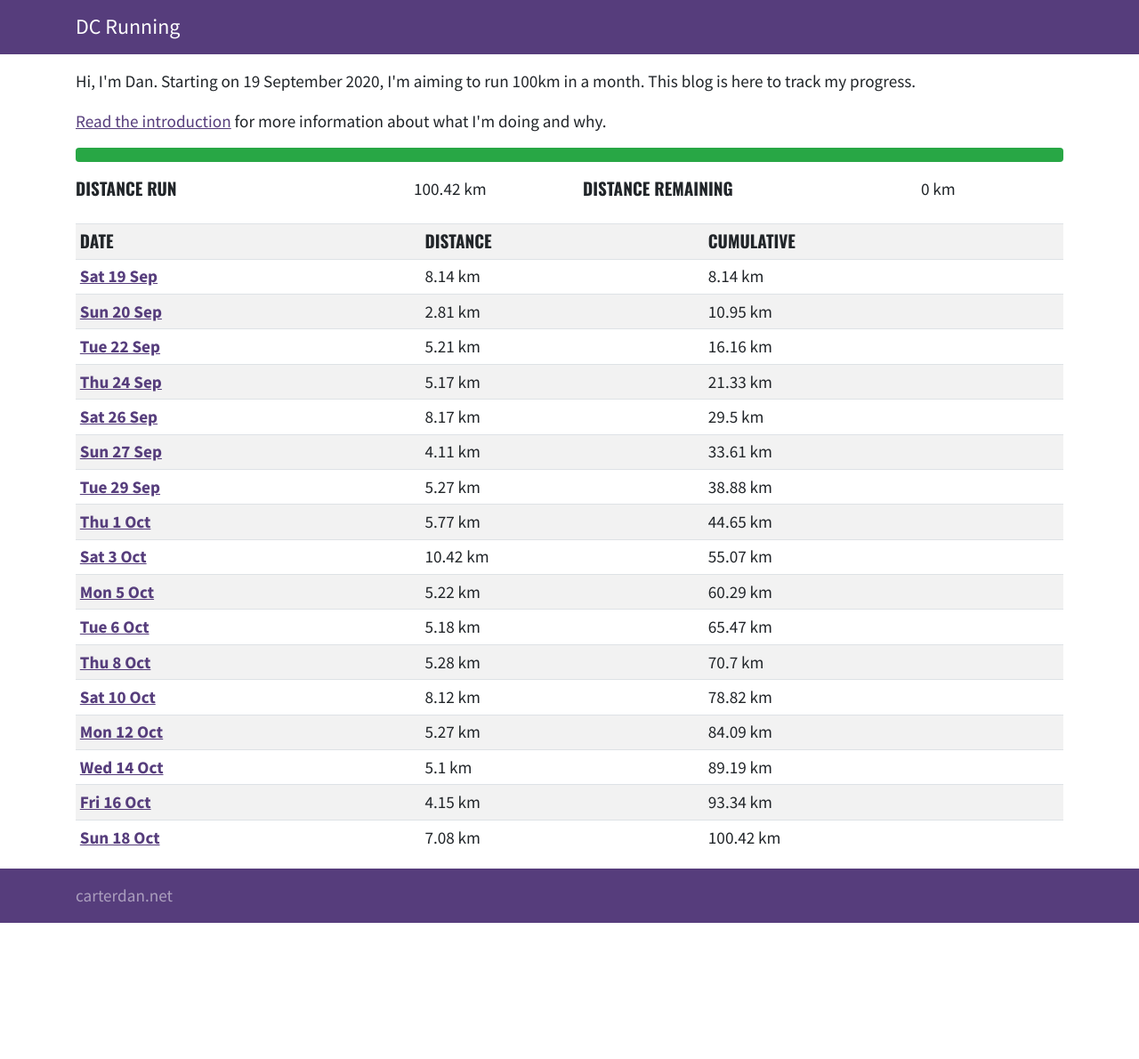
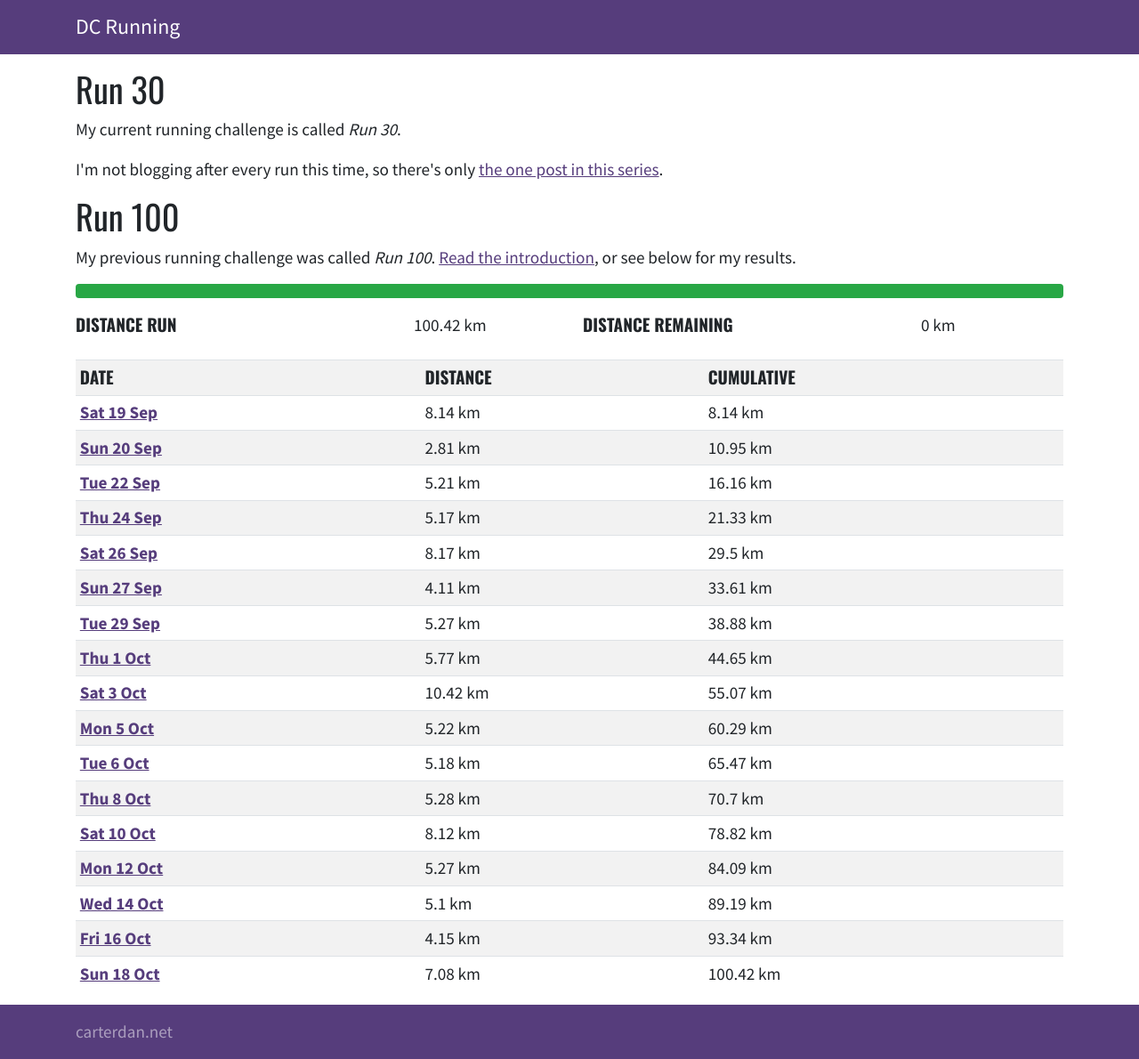
Before and after one commit to djcarter85/running, a Jekyll site: the page built from index.html, in a window 1280 px wide. Shown: the whole page at 89% size. Built offline with Jekyll 4.4.1, drawn with Linux system fonts in a browser that asks for light colours; nearby versions of some CDN libraries; before the commit the page ends 1037 px from its top, so only the background shows below that.

Commit message:
Modify blog for Run 30 challenge

```diff
--- a/_includes/progress.html
+++ b/_includes/progress.html
@@ -1,6 +1,6 @@
 <p>
 <div class="progress">
-  {% assign percentage = include.distance | divided_by: site.data.run100.target-distance | times: 100 | at_most: 100 %}
+  {% assign percentage = include.distance | divided_by: include.target | times: 100 | at_most: 100 %}
   <div class="progress-bar bg-success" role="progressbar" style="width: {{ percentage }}%">
   </div>
 </div>
--- a/_layouts/run.html
+++ b/_layouts/run.html
@@ -2,7 +2,7 @@
 layout: post
 ---
 
-{% include progress.html distance=page.cumulative-distance %}
+{% include progress.html distance=page.cumulative-distance target=site.data.run100.target-distance %}
 
 {{ content }}
 
--- a/index.html
+++ b/index.html
@@ -2,22 +2,32 @@
 layout: default
 ---
 <div class="container">
+
+  <h2>Run 30</h2>
+
   <p>
-    Hi, I'm Dan. Starting on 19 September 2020, I'm aiming to run 100km in a month. This blog is here to track my
-    progress.
+    My current running challenge is called <em>Run 30</em>.
   </p>
 
   <p>
-    <a href="/2020/09/18/intro/">Read the introduction</a> for more information about what I'm doing and why.
+    I'm not blogging after every run this time, so there's only <a href="/2021/05/16/run30/">the one post in this series</a>.
   </p>
 
-  {% include progress.html distance=site.data.run100.distance-run %}
+  <h2>Run 100</h2>
+
+  <p>
+    My previous running challenge was called <em>Run 100</em>.
+    <a href="/2020/09/18/intro/">Read the introduction</a>, or see below for my results.
+  </p>
+
+  {% include progress.html distance=site.data.run100.distance-run target=site.data.run100.target-distance %}
 
   <dl class="row">
     <dt class="col-sm-4">Distance run</dt>
     <dd class="col-sm-2">{{ site.data.run100.distance-run }} km</dd>
     <dt class="col-sm-4">Distance remaining</dt>
-    <dd class="col-sm-2">{{ site.data.run100.target-distance | minus: site.data.run100.distance-run | at_least: 0 }} km</dd>
+    <dd class="col-sm-2">{{ site.data.run100.target-distance | minus: site.data.run100.distance-run | at_least: 0 }} km
+    </dd>
   </dl>
 
   <table class="table table-striped table-sm table-hover">
```
Also changed, not shown: _data/run30.json (added, +16 -0 lines), _posts/2021-05-16-run30.md (added, +32 -0 lines), 1 other file.
